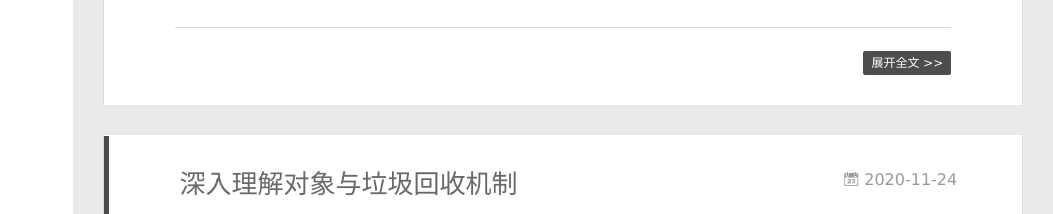
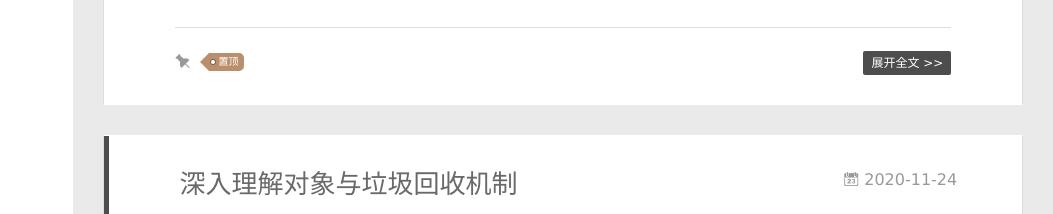
Before and after one commit to gxh-apologize/gxh-apologize.github.io, a plain HTML site: page index.html in a window 1280 px wide. Shown: the part 228-442 px from the top of the page, 227-1280 px from the left. Drawn offline with Linux system fonts and the light colour scheme; some packages are replaced by stand-ins of ours; a script that the page names is missing.

Commit message:
Site updated: 2020-11-24 17:36:04

```diff
--- a/index.html
+++ b/index.html
@@ -180,6 +180,11 @@
 
     </div>
     <div class="article-info article-info-index">
+
+        <div class="article-pop-out tagcloud">
+          <i class="icon-tuding"></i>
+          <a class="article-tag-list-link color3">置顶</a>
+        </div>
 
 
 
```
Also changed, not shown: 2020/11/24/建站日记/index.html (+6 -1 lines).
